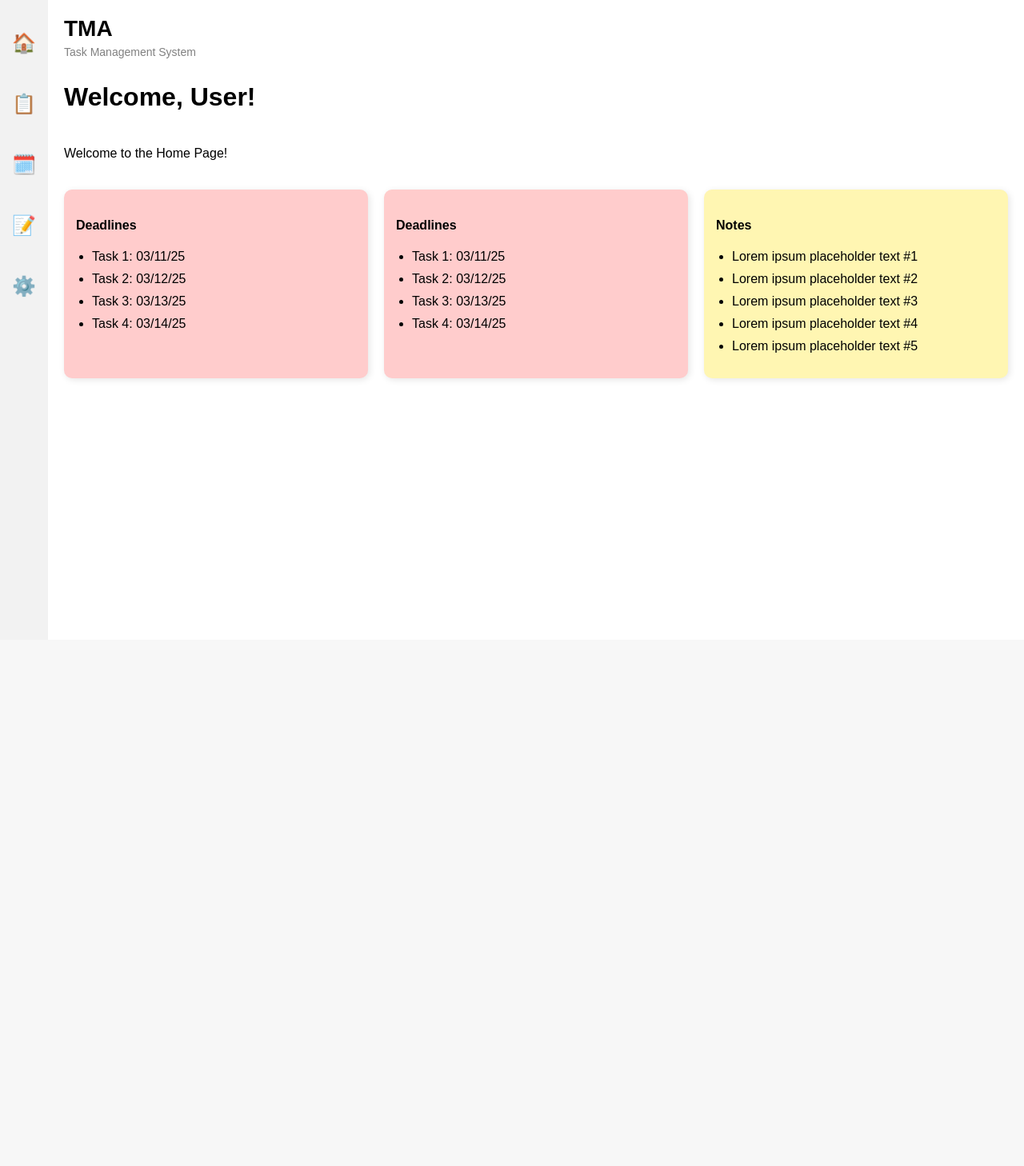
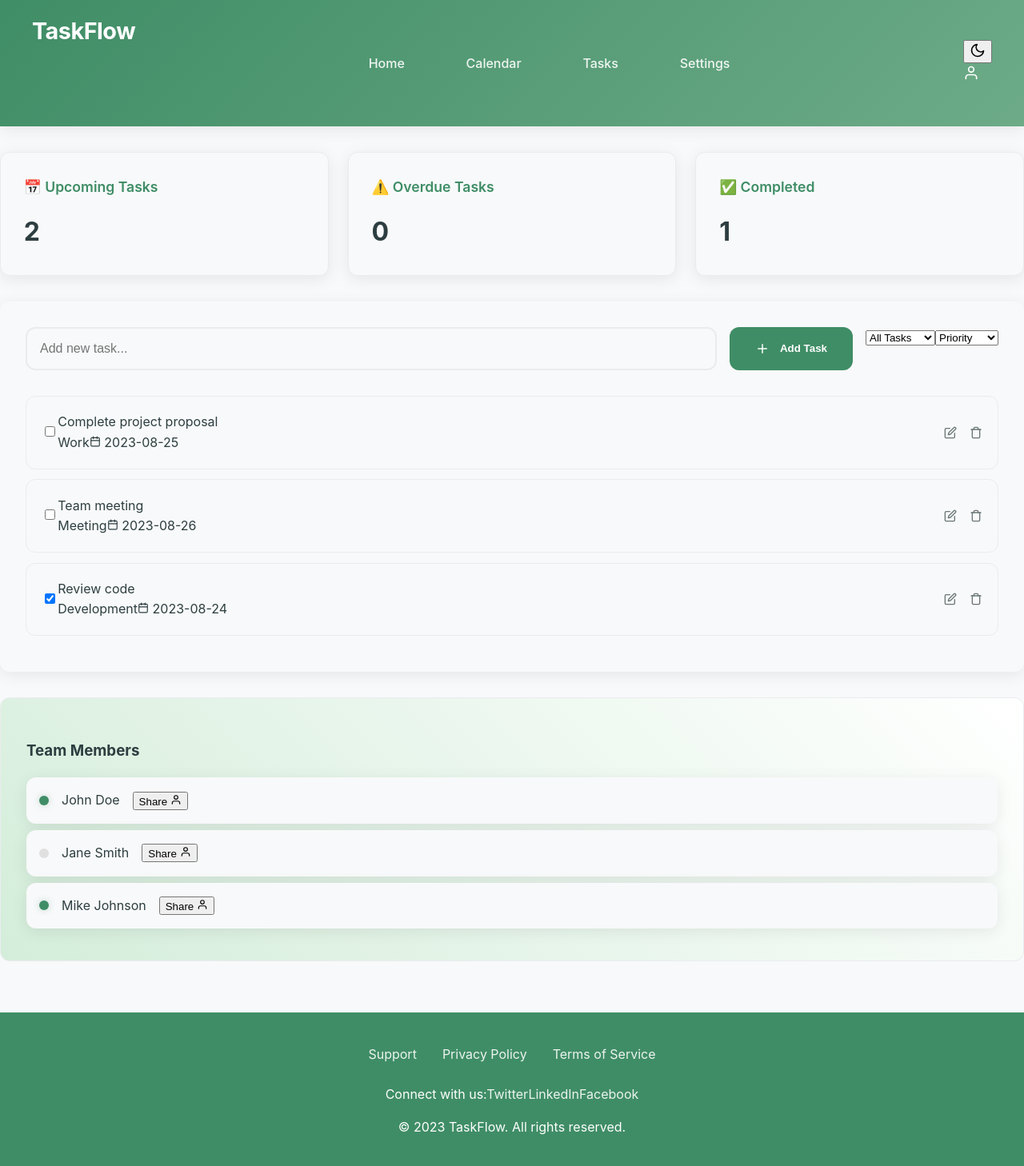
Before and after one commit to carlanthonyyyyy/task_management, a React (Create React App) app: page /home in a window 1280 px wide. Shown: the top 1458 px of the page at 80% size. Before the commit the page ends 800 px from the top, so only its background shows below. Built offline with nearby package versions, Linux system fonts and the light colour scheme.

Commit message:
update function

```diff
--- a/package.json
+++ b/package.json
@@ -3,6 +3,7 @@
   "version": "0.1.0",
   "private": true,
   "dependencies": {
+    "@hello-pangea/dnd": "^18.0.1",
     "@testing-library/dom": "^10.4.0",
     "@testing-library/jest-dom": "^6.6.3",
     "@testing-library/react": "^16.2.0",
@@ -10,6 +11,7 @@
     "firebase": "^11.7.1",
     "react": "^19.0.0",
     "react-dom": "^19.0.0",
+    "react-icons": "^5.5.0",
     "react-router-dom": "^7.4.0",
     "react-scripts": "5.0.1",
     "web-vitals": "^2.1.4"
--- a/src/Home.css
+++ b/src/Home.css
@@ -1,210 +1,265 @@
-
-*,
-*::before,
-*::after {
-    box-sizing: border-box;
+:root {
+  --primary-color: #3f8d66;
+  --secondary-color: #6dab87;
+  --accent-color: #d4edda;
+  --background-light: #f8f9fa;
+  --text-dark: #2d3e40;
+  --text-light: #ffffff;
+  --border-color: #e9ecef;
+  --shadow: 0 4px 20px rgba(0, 0, 0, 0.08);
+  --radius: 12px;
+  --transition: all 0.2s cubic-bezier(0.4, 0, 0.2, 1);
 }
 
-body {
-    margin: 0;
-    font-family: 'Arial', sans-serif;
-    background-color: #f7f7f7;
+.dark {
+  --primary-color: #4daa7b;
+  --background-light: #1a2a2a;
+  --text-dark: #e9f4f1;
+  --border-color: #2d4545;
 }
 
-
-.home-container {
-    display: flex;
-    height: 100vh;
-    font-family: 'Arial', sans-serif;
+.app {
+  min-height: 100vh;
+  background-color: var(--background-light);
+  color: var(--text-dark);
+  font-family: 'Inter', system-ui, -apple-system, sans-serif;
+  line-height: 1.6;
 }
 
-
-.sidebar {
-    width: 60px;
-    background-color: #f2f2f2;
-    display: flex;
-    flex-direction: column;
-    align-items: center;
-    padding-top: 1rem;
+/* Improved Header */
+.header {
+  display: flex;
+  justify-content: space-between;
+  align-items: center;
+  padding: 1rem 2.5rem;
+  background: linear-gradient(135deg, var(--primary-color) 0%, var(--secondary-color) 100%);
+  color: var(--text-light);
+  box-shadow: var(--shadow);
+  position: sticky;
+  top: 0;
+  z-index: 1000;
 }
 
-.nav-icon {
-    background: none;
-    border: none;
-    font-size: 24px;
-    cursor: pointer;
-    padding: 12px;
-    display: block;
-    margin: 12px 0;
-    transition: background-color 0.3s ease;
+.logo h1 {
+  margin: 0;
+  font-size: 1.8rem;
+  font-weight: 700;
+  letter-spacing: -0.5px;
 }
 
-.nav-icon:hover {
-    background-color: rgba(255, 255, 255, 0.2);
-    border-radius: 8px;
+.nav a {
+  color: rgba(255, 255, 255, 0.9);
+  text-decoration: none;
+  margin: 0 1.2rem;
+  padding: 0.6rem 1.2rem;
+  border-radius: var(--radius);
+  transition: var(--transition);
+  font-weight: 500;
 }
 
-/* Main Content */
-.main-content {
-    flex: 1;
-    padding: 20px;
-    background-color: #fff;
-    overflow-y: auto;
+.nav a:hover {
+  background: rgba(255, 255, 255, 0.1);
+  transform: translateY(-1px);
 }
 
-.header h1 {
-    margin: 0;
-    font-size: 28px;
-    font-weight: 600;
+/* Modern Dashboard */
+.dashboard {
+  display: grid;
+  grid-template-columns: repeat(auto-fit, minmax(280px, 1fr));
+  gap: 1.5rem;
+  margin: 2rem 0;
 }
 
-.header p {
-    margin: 5px 0;
-    font-size: 14px;
-    color: gray;
+.stats-card {
+  background: var(--background-light);
+  padding: 1.8rem;
+  border-radius: var(--radius);
+  box-shadow: var(--shadow);
+  border: 1px solid var(--border-color);
+  transition: var(--transition);
 }
 
-.welcome-title h2 {
-    margin-top: 30px;
-    font-size: 32px;
-    font-weight: 600;
+.stats-card:hover {
+  transform: translateY(-3px);
 }
 
-/* Top Row */
-.top-row {
-    display: flex;
-    margin-top: 20px;
-    gap: 20px;
-    flex-wrap: wrap;
+.stats-card h3 {
+  color: var(--primary-color);
+  margin: 0 0 1rem 0;
+  font-size: 1.1rem;
+  font-weight: 600;
 }
 
-.calendar-section,
-.task-section {
-    flex: 1;
-    padding: 15px;
-    border-radius: 10px;
-    box-shadow: 2px 2px 8px rgba(0, 0, 0, 0.1);
-    transition: transform 0.3s ease;
+.stats-card span {
+  font-size: 2rem;
+  font-weight: 700;
+  color: var(--text-dark);
 }
 
-.calendar-section {
-    height: 180px;
-    background-color: #e0e0e0;
+/* Enhanced Task Section */
+.task-section {
+  background: var(--background-light);
+  border-radius: var(--radius);
+  box-shadow: var(--shadow);
+  padding: 2rem;
+  margin: 2rem 0;
 }
 
-.task-section {
-    background-color: #d4fcd4;
+.task-controls {
+  display: flex;
+  gap: 1rem;
+  margin-bottom: 2rem;
+  flex-wrap: wrap;
 }
 
-.calendar-section:hover,
-.task-section:hover {
-    transform: translateY(-5px);
+.task-controls input {
+  flex: 1;
+  min-width: 300px;
+  padding: 1rem;
+  border: 2px solid var(--border-color);
+  border-radius: var(--radius);
+  background: var(--background-light);
+  color: var(--text-dark);
+  font-size: 1rem;
+  transition: var(--transition);
 }
 
-/* Bottom Row */
-.bottom-row {
-    display: flex;
-    gap: 20px;
-    margin-top: 20px;
-    flex-wrap: wrap;
+.task-controls input:focus {
+  border-color: var(--primary-color);
+  outline: none;
 }
 
-.deadline-box,
-.notes-box {
-    padding: 15px;
-    border-radius: 10px;
-    box-shadow: 2px 2px 8px rgba(0, 0, 0, 0.1);
-    transition: transform 0.3s ease;
+.add-button {
+  background: var(--primary-color);
+  color: var(--text-light);
+  border: none;
+  padding: 1rem 2rem;
+  border-radius: var(--radius);
+  cursor: pointer;
+  display: flex;
+  align-items: center;
+  gap: 0.8rem;
+  font-weight: 600;
+  transition: var(--transition);
 }
 
-.deadline-box {
-    background-color: #ffcccc;
-    flex: 1;
+.add-button:hover {
+  background: var(--secondary-color);
+  transform: translateY(-1px);
 }
 
-.notes-box {
-    background-color: #fff6b2;
-    flex: 1;
+/* Elegant Task Items */
+.task-item {
+  display: flex;
+  align-items: center;
+  padding: 1.2rem;
+  margin: 0.8rem 0;
+  background: var(--background-light);
+  border: 1px solid var(--border-color);
+  border-radius: var(--radius);
+  transition: var(--transition);
+  cursor: grab;
 }
 
-.deadline-box:hover,
-.notes-box:hover {
-    transform: translateY(-5px);
+.task-item:hover {
+  box-shadow: 0 4px 15px rgba(63, 141, 102, 0.1);
+  transform: translateX(5px);
 }
 
-/* Lists */
-ul {
-    padding-left: 20px;
+.task-item.dragging {
+  opacity: 0.6;
+  background: var(--accent-color);
 }
 
-ul li {
-    margin-bottom: 10px;
+.task-actions {
+  margin-left: auto;
+  display: flex;
+  gap: 1rem;
+  opacity: 0.7;
+  transition: var(--transition);
 }
 
-hr {
-    border: none;
-    height: 1px;
-    margin: 8px 0;
-    background-color: #ddd;
+.task-item:hover .task-actions {
+  opacity: 1;
 }
 
-/* Media Queries */
-@media (max-width: 768px) {
-    .top-row {
-        flex-direction: column;
-        gap: 15px;
-    }
-
-    .bottom-row {
-        flex-direction: column;
-        gap: 15px;
-    }
-
-    .sidebar {
-        width: 50px;
-        padding-top: 1rem;
-    }
-
-    .nav-icon {
-        font-size: 20px;
-        padding: 10px;
-    }
-
-    .main-content {
-        padding: 10px;
-    }
-
-    .header h1 {
-        font-size: 22px;
-    }
-
-    .header p {
-        font-size: 12px;
-    }
-
-    .welcome-title h2 {
-        font-size: 28px;
-    }
+/* Collaboration Panel */
+.collaboration-panel {
+  background: linear-gradient(45deg, var(--accent-color), #ffffff);
+  border-radius: var(--radius);
+  padding: 2rem;
+  margin: 2rem 0;
+  border: 1px solid var(--border-color);
 }
 
-@media (max-width: 480px) {
-    .sidebar {
-        width: 45px;
-        padding-top: 0.8rem;
-    }
+.team-member {
+  display: flex;
+  align-items: center;
+  gap: 1rem;
+  padding: 1rem;
+  margin: 0.5rem 0;
+  background: var(--background-light);
+  border-radius: var(--radius);
+  box-shadow: var(--shadow);
+}
 
-    .nav-icon {
-        font-size: 18px;
-        padding: 8px;
-    }
+.status {
+  width: 12px;
+  height: 12px;
+  border-radius: 50%;
+  background: #e0e0e0;
+}
 
-    .calendar-section,
-    .task-section {
-        height: 140px;
-        padding: 10px;
-    }
+.status.online {
+  background: var(--primary-color);
+  box-shadow: 0 0 8px rgba(63, 141, 102, 0.3);
+}
 
-    .bottom-row {
-        gap: 10px;
-    }
+/* Modern Footer */
+.footer {
+  padding: 2.5rem;
+  background: var(--primary-color);
+  color: var(--text-light);
+  margin-top: 4rem;
+  text-align: center;
 }
+
+.footer-links {
+  display: flex;
+  justify-content: center;
+  gap: 2rem;
+  margin-bottom: 1.5rem;
+  flex-wrap: wrap;
+}
+
+.footer a {
+  color: rgba(255, 255, 255, 0.9);
+  text-decoration: none;
+  transition: var(--transition);
+}
+
+.footer a:hover {
+  color: var(--text-light);
+  text-decoration: underline;
+}
+
+@media (max-width: 768px) {
+  .header {
+    padding: 1rem;
+    flex-direction: column;
+    gap: 1rem;
+  }
+
+  .nav {
+    flex-wrap: wrap;
+    justify-content: center;
+  }
+
+  .main-content {
+    padding: 1.5rem;
+  }
+
+  .task-controls input {
+    min-width: 100%;
+  }
+}
--- a/src/Home.js
+++ b/src/Home.js
@@ -1,129 +1,305 @@
-import React, { useState } from 'react';
+import React, { useState, useEffect } from 'react';
+import { DragDropContext, Droppable, Draggable } from '@hello-pangea/dnd';
+import {
+  FiPlus,
+  FiBell,
+  FiSettings,
+  FiUser,
+  FiSun,
+  FiMoon,
+  FiTrash,
+  FiEdit,
+  FiCalendar
+} from 'react-icons/fi';
 import './Home.css';
 
-function Home() {
-    const [currentPage, setCurrentPage] = useState('Home');
+const Home = () => {
+  const [darkMode, setDarkMode] = useState(false);
+  const [tasks, setTasks] = useState([]);
+  const [newTask, setNewTask] = useState('');
+  const [showProfileMenu, setShowProfileMenu] = useState(false);
+  const [filter, setFilter] = useState('all');
+  const [sortBy, setSortBy] = useState('priority');
+  const [editTask, setEditTask] = useState(null);
 
-    const handleButtonClick = (page) => {
-        setCurrentPage(page);
-        let url = '';
+  const [team] = useState([
+    { id: 1, name: 'John Doe', online: true },
+    { id: 2, name: 'Jane Smith', online: false },
+    { id: 3, name: 'Mike Johnson', online: true }
+  ]);
 
-        // DITO YUNG MGA URL
-        switch (page) {
-            case 'Home':
-                url = '/home';
-                break;
-            case 'Tasks':
-                url = '/tasks';
-                break;
-            case 'Calendar':
-                url = '/calendar';
-                break;
-            case 'Notes':
-                url = '/notes';
-                break;
-            case 'Settings':
-                url = '/settings';
-                break;
-            default:
-                url = '/';
+  useEffect(() => {
+    const sampleTasks = [
+      {
+        id: '1',
+        text: 'Complete project proposal',
+        completed: false,
+        dueDate: '2023-08-25',
+        priority: 'high',
+        category: 'Work'
+      },
+      {
+        id: '2',
+        text: 'Team meeting',
+        completed: false,
+        dueDate: '2023-08-26',
+        priority: 'medium',
+        category: 'Meeting'
+      },
+      {
+        id: '3',
+        text: 'Review code',
+        completed: true,
+        dueDate: '2023-08-24',
+        priority: 'low',
+        category: 'Development'
       }
+    ];
+    setTasks(sampleTasks);
+  }, []);
 
-        console.log(`Navigating to: ${url}`);
+  const handleDragEnd = (result) => {
+    if (!result.destination) return;
+    const items = Array.from(tasks);
+    const [reorderedItem] = items.splice(result.source.index, 1);
+    items.splice(result.destination.index, 0, reorderedItem);
+    setTasks(items);
+  };
 
-        window.location.href = url;
+  const addTask = () => {
+    if (newTask.trim()) {
+      const task = {
+        id: Date.now().toString(),
+        text: newTask,
+        completed: false,
+        dueDate: '',
+        priority: 'medium',
+        category: 'General'
+      };
+      setTasks([...tasks, task]);
+      setNewTask('');
+    }
+  };
+
+  const deleteTask = (taskId) => {
+    setTasks(tasks.filter(task => task.id !== taskId));
+  };
+
+  const toggleTask = (taskId) => {
+    setTasks(tasks.map(task =>
+      task.id === taskId ? { ...task, completed: !task.completed } : task
+    ));
   };
 
   return (
-        <div className="home-container">
-            <nav className="sidebar">
-                {[
-                    { icon: '🏠', label: 'Home' },
-                    { icon: '📋', label: 'Tasks' },
-                    { icon: '🗓️', label: 'Calendar' },
-                    { icon: '📝', label: 'Notes' },
-                    { icon: '⚙️', label: 'Settings' },
-                ].map((item) => (
-                    <button
-                        key={item.label}
-                        className="nav-icon"
-                        aria-label={item.label}
-                        title={item.label}
-                        onClick={() => handleButtonClick(item.label)} // Handles button click
-                    >
-                        {item.icon}
-                    </button>
-                ))}
+    <div className={`app ${darkMode ? 'dark' : ''}`}>
+      {/* Header */}
+      <header className="header">
+        <div className="logo">
+          <h1>TaskFlow</h1>
+        </div>
+
+        <nav className="nav">
+          <a href="#home">Home</a>
+          <a href="#calendar">Calendar</a>
+          <a href="#tasks">Tasks</a>
+          <a href="#settings">Settings</a>
         </nav>
 
-            <main className="main-content" role="main">
-                <header className="header">
-                    <h1>TMA</h1>
-                    <p>Task Management System</p>
+        <div className="header-controls">
+          <button
+            onClick={() => setDarkMode(!darkMode)}
+            className="theme-toggle"
+          >
+            {darkMode ? <FiSun size={20} /> : <FiMoon size={20} />}
+          </button>
+          <div
+            className="profile"
+            onClick={() => setShowProfileMenu(!showProfileMenu)}
+          >
+            <FiUser size={20} />
+            {showProfileMenu && (
+              <div className="profile-menu">
+                <button className="profile-menu-item">
+                  <FiSettings /> Account Settings
+                </button>
+                <button className="profile-menu-item">
+                  <FiUser /> Profile
+                </button>
+                <button className="profile-menu-item">
+                  <FiSun /> Logout
+                </button>
+              </div>
+            )}
+          </div>
+        </div>
       </header>
 
-                <section className="welcome-title">
-                    <h2>Welcome, User!</h2>
-                </section>
+      {/* Main Content */}
+      <main className="main-content">
+        {/* Dashboard Stats */}
+        <div className="dashboard">
+          <div className="stats-card">
+            <h3>📅 Upcoming Tasks</h3>
+            <span className="accent-text">{tasks.filter(t => !t.completed).length}</span>
+          </div>
+          <div className="stats-card">
+            <h3>⚠️ Overdue Tasks</h3>
+            <span className="accent-text">0</span>
+          </div>
+          <div className="stats-card">
+            <h3>✅ Completed</h3>
+            <span className="accent-text">{tasks.filter(t => t.completed).length}</span>
+          </div>
+        </div>
 
-                <section className="top-row">
-                    {currentPage === 'Home' && <p>Welcome to the Home Page!</p>}
-                    {currentPage === 'Tasks' && (
+        {/* Task Management Section */}
         <div className="task-section">
-                            <h3>Tasks</h3>
-                            <ul>
-                                {[
-                                    { color: 'var(--task-green)' },
-                                    { color: 'var(--task-red)' },
-                                    { color: 'var(--task-blue)' },
-                                    { color: 'var(--task-purple)' },
-                                ].map((item, i) => (
-                                    <li key={`task-${i}`}>
-                                        Task {i + 1}
-                                        <hr style={{ borderColor: item.color }} />
-                                    </li>
-                                ))}
-                            </ul>
+          <div className="task-controls">
+            <input
+              type="text"
+              placeholder="Add new task..."
+              value={newTask}
+              onChange={(e) => setNewTask(e.target.value)}
+              onKeyPress={(e) => e.key === 'Enter' && addTask()}
+              className="task-input"
+            />
+            <button onClick={addTask} className="add-button">
+              <FiPlus size={18} /> Add Task
+            </button>
+
+            <div className="filter-group">
+              <select
+                onChange={(e) => setFilter(e.target.value)}
+                className="filter-select"
+              >
+                <option value="all">All Tasks</option>
+                <option value="completed">Completed</option>
+                <option value="active">Active</option>
+              </select>
+              <select
+                onChange={(e) => setSortBy(e.target.value)}
+                className="filter-select"
+              >
+                <option value="priority">Priority</option>
+                <option value="dueDate">Due Date</option>
+                <option value="category">Category</option>
+              </select>
+            </div>
+          </div>
+
+          <DragDropContext onDragEnd={handleDragEnd}>
+            <Droppable droppableId="tasks">
+              {(provided) => (
+                <div
+                  {...provided.droppableProps}
+                  ref={provided.innerRef}
+                  className="task-list"
+                >
+                  {tasks
+                    .filter(task =>
+                      filter === 'completed' ? task.completed :
+                      filter === 'active' ? !task.completed : true
+                    )
+                    .sort((a, b) => {
+                      if (sortBy === 'priority') {
+                        const priorityOrder = { high: 1, medium: 2, low: 3 };
+                        return priorityOrder[a.priority] - priorityOrder[b.priority];
+                      }
+                      return a[sortBy].localeCompare(b[sortBy]);
+                    })
+                    .map((task, index) => (
+                      <Draggable
+                        key={task.id}
+                        draggableId={task.id}
+                        index={index}
+                      >
+                        {(provided, snapshot) => (
+                          <div
+                            ref={provided.innerRef}
+                            {...provided.draggableProps}
+                            {...provided.dragHandleProps}
+                            className={`task-item ${snapshot.isDragging ? 'dragging' : ''}`}
+                          >
+                            <div className="task-checkbox">
+                              <input
+                                type="checkbox"
+                                checked={task.completed}
+                                onChange={() => toggleTask(task.id)}
+                              />
+                            </div>
+                            <div className="task-content">
+                              <span className={`task-text ${task.completed ? 'completed' : ''}`}>
+                                {task.text}
+                              </span>
+                              <div className="task-meta">
+                                {task.category && (
+                                  <span className="category-badge">
+                                    {task.category}
+                                  </span>
+                                )}
+                                {task.dueDate && (
+                                  <span className="due-date">
+                                    <FiCalendar size={14} /> {task.dueDate}
+                                  </span>
+                                )}
+                              </div>
+                            </div>
+                            <div className="task-actions">
+                              <FiEdit
+                                className="action-icon"
+                                onClick={() => setEditTask(task)}
+                              />
+                              <FiTrash
+                                className="action-icon"
+                                onClick={() => deleteTask(task.id)}
+                              />
+                            </div>
                           </div>
                         )}
-                    {currentPage === 'Calendar' && <p>Welcome to the Calendar Page!</p>}
-                    {currentPage === 'Notes' && (
-                        <div className="notes-box">
-                            <h4>Notes</h4>
-                            <ul>
-                                {Array.from({ length: 5 }, (_, i) => (
-                                    <li key={`note-${i}`}>Lorem ipsum placeholder text #{i + 1}</li>
+                      </Draggable>
                     ))}
-                            </ul>
+                  {provided.placeholder}
                 </div>
               )}
-                    {currentPage === 'Settings' && <p>Welcome to the Settings Page!</p>}
-                </section>
+            </Droppable>
+          </DragDropContext>
+        </div>
 
-                <section className="bottom-row">
-                    {[1, 2].map((n) => (
-                        <div key={`deadline-box-${n}`} className="deadline-box">
-                            <h4>Deadlines</h4>
-                            <ul>
-                                {["03/11/25", "03/12/25", "03/13/25", "03/14/25"].map((date, i) => (
-                                    <li key={`deadline-${n}-${i}`}>Task {i + 1}: {date}</li>
-                                ))}
-                            </ul>
+        {/* Collaboration Panel */}
+        <div className="collaboration-panel">
+          <h3 className="panel-title">Team Members</h3>
+          {team.map(member => (
+            <div key={member.id} className="team-member">
+              <span className={`status ${member.online ? 'online' : ''}`}></span>
+              <span className="member-name">{member.name}</span>
+              <button className="share-button">
+                Share <FiUser size={14} />
+              </button>
             </div>
           ))}
+        </div>
+      </main>
 
-                    <div className="notes-box">
-                        <h4>Notes</h4>
-                        <ul>
-                            {Array.from({ length: 5 }, (_, i) => (
-                                <li key={`note-${i}`}>Lorem ipsum placeholder text #{i + 1}</li>
-                            ))}
-                        </ul>
+      {/* Footer */}
+      <footer className="footer">
+        <div className="footer-links">
+          <a href="#support">Support</a>
+          <a href="#privacy">Privacy Policy</a>
+          <a href="#terms">Terms of Service</a>
         </div>
-                </section>
-            </main>
+        <div className="social-media">
+          <span>Connect with us:</span>
+          <a href="#twitter">Twitter</a>
+          <a href="#linkedin">LinkedIn</a>
+          <a href="#facebook">Facebook</a>
+        </div>
+        <p className="copyright">
+          © 2023 TaskFlow. All rights reserved.
+        </p>
+      </footer>
     </div>
   );
-}
+};
 
 export default Home;
```
Also changed, not shown: 1 other file (tests, documents, lock files or other folders). Lines whose indentation alone changed are shown as unchanged.
